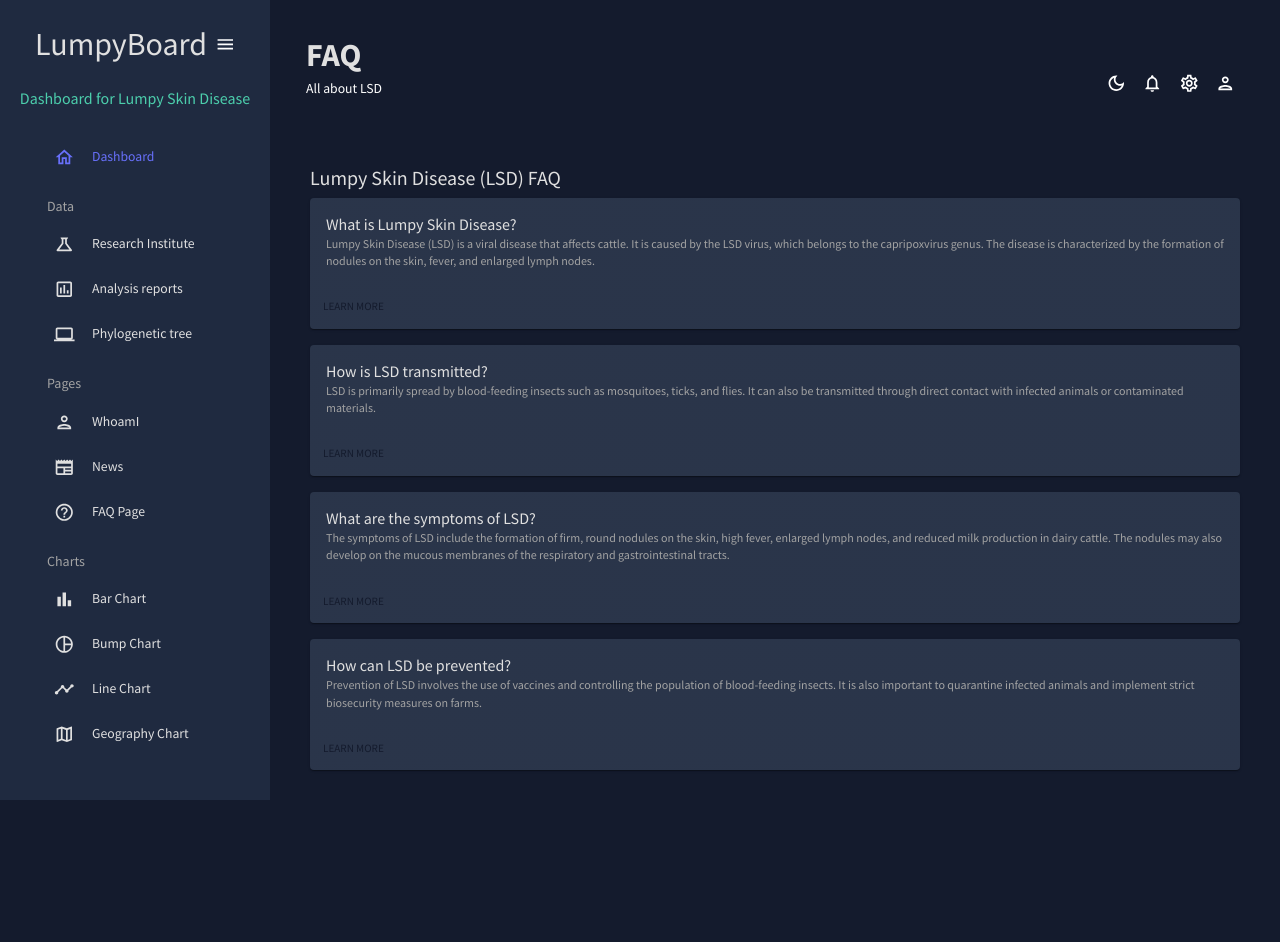
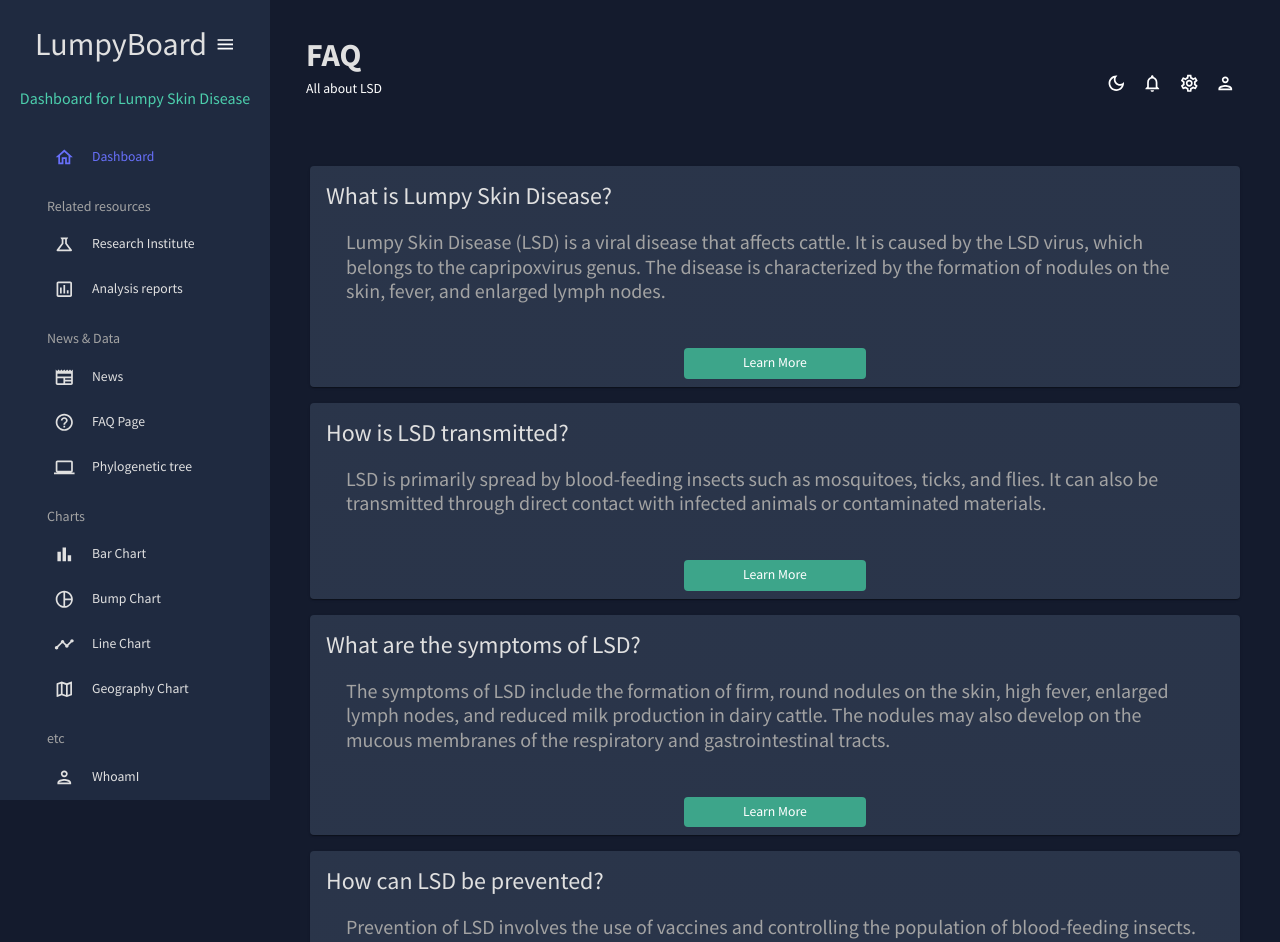
Before and after one commit to vet-Q/lumpydashboard, a React (Create React App) app: page /faq in a window 1280 px wide. Shown: the top 942 px of the page. Before the commit the page ends 800 px from the top, so only its background shows below. Built offline with nearby package versions, Linux system fonts and the light colour scheme.

Commit message:
modify_0807

```diff
--- a/package.json
+++ b/package.json
@@ -17,6 +17,7 @@
     "@testing-library/jest-dom": "^5.17.0",
     "@testing-library/react": "^13.4.0",
     "@testing-library/user-event": "^13.5.0",
+    "axios": "^1.7.3",
     "formik": "^2.4.6",
     "html2canvas": "^1.4.1",
     "jspdf": "^2.5.1",
--- a/src/App.js
+++ b/src/App.js
@@ -17,6 +17,7 @@ import RssDataGrid from "./scenes/rss";
 import Research from "./scenes/research";
 import NewsTable from "./scenes/news";
 import FAQ from "./scenes/faq";
+
 
 function App() {
   const [ theme, colorMode ] = useMode();
--- a/src/components/Faq.jsx
+++ b/src/components/Faq.jsx
@@ -1,5 +1,5 @@
 import React from 'react';
-import { Box, Typography, Card, CardContent, CardActions, Button } from '@mui/material';
+import { Box, Typography, Card, CardContent, CardActions } from '@mui/material';
 import { useTheme } from '@mui/material/styles';
 import { tokens } from '../theme';
 
@@ -9,71 +9,100 @@ const FaqPage = () => {
 
     return (
         <Box m="20px">
-            <Typography variant="h4" color={colors.grey[100]} gutterBottom>
-                Lumpy Skin Disease (LSD) FAQ
-            </Typography>
 
             <Card sx={{ backgroundColor: colors.primary[400], mb: 2 }}>
                 <CardContent>
-                    <Typography variant="h5" color={colors.grey[100]}>
+                    <Typography variant="h3" color={colors.grey[100]}>
                         What is Lumpy Skin Disease?
                     </Typography>
-                    <Typography variant="body2" color={colors.grey[300]}>
+                    <Typography variant="h4" color={colors.grey[300]} m="20px">
                         Lumpy Skin Disease (LSD) is a viral disease that affects cattle. It is caused by the LSD virus, which belongs to the capripoxvirus genus. The disease is characterized by the formation of nodules on the skin, fever, and enlarged lymph nodes.
                     </Typography>
                 </CardContent>
                 <CardActions>
-                    <Button size="small" color="primary">
+                    <Box
+                        width="20%" // 너비 조정
+                        m="0 auto"
+                        p="5px"
+                        display="flex"
+                        justifyContent="center"
+                        backgroundColor={colors.greenAccent[600]}
+                        borderRadius="4px"
+                    >
                         Learn More
-                    </Button>
+                    </Box>
                 </CardActions>
             </Card>
 
             <Card sx={{ backgroundColor: colors.primary[400], mb: 2 }}>
                 <CardContent>
-                    <Typography variant="h5" color={colors.grey[100]}>
+                    <Typography variant="h3" color={colors.grey[100]}>
                         How is LSD transmitted?
                     </Typography>
-                    <Typography variant="body2" color={colors.grey[300]}>
+                    <Typography variant="h4" color={colors.grey[300]} m="20px">
                         LSD is primarily spread by blood-feeding insects such as mosquitoes, ticks, and flies. It can also be transmitted through direct contact with infected animals or contaminated materials.
                     </Typography>
                 </CardContent>
                 <CardActions>
-                    <Button size="small" color="primary">
+                    <Box
+                        width="20%" // 너비 조정
+                        m="0 auto"
+                        p="5px"
+                        display="flex"
+                        justifyContent="center"
+                        backgroundColor={colors.greenAccent[600]}
+                        borderRadius="4px"
+                    >
                         Learn More
-                    </Button>
+                    </Box>
                 </CardActions>
             </Card>
 
             <Card sx={{ backgroundColor: colors.primary[400], mb: 2 }}>
                 <CardContent>
-                    <Typography variant="h5" color={colors.grey[100]}>
+                    <Typography variant="h3" color={colors.grey[100]}>
                         What are the symptoms of LSD?
                     </Typography>
-                    <Typography variant="body2" color={colors.grey[300]}>
+                    <Typography variant="h4" color={colors.grey[300]} m="20px">
                         The symptoms of LSD include the formation of firm, round nodules on the skin, high fever, enlarged lymph nodes, and reduced milk production in dairy cattle. The nodules may also develop on the mucous membranes of the respiratory and gastrointestinal tracts.
                     </Typography>
                 </CardContent>
                 <CardActions>
-                    <Button size="small" color="primary">
+                    <Box
+                        width="20%" // 너비 조정
+                        m="0 auto"
+                        p="5px"
+                        display="flex"
+                        justifyContent="center"
+                        backgroundColor={colors.greenAccent[600]}
+                        borderRadius="4px"
+                    >
                         Learn More
-                    </Button>
+                    </Box>
                 </CardActions>
             </Card>
 
             <Card sx={{ backgroundColor: colors.primary[400], mb: 2 }}>
                 <CardContent>
-                    <Typography variant="h5" color={colors.grey[100]}>
+                    <Typography variant="h3" color={colors.grey[100]}>
                         How can LSD be prevented?
                     </Typography>
-                    <Typography variant="body2" color={colors.grey[300]}>
+                    <Typography variant="h4" color={colors.grey[300]} m="20px">
                         Prevention of LSD involves the use of vaccines and controlling the population of blood-feeding insects. It is also important to quarantine infected animals and implement strict biosecurity measures on farms.
                     </Typography>
                 </CardContent>
                 <CardActions>
-                    <Button size="small" color="primary">
+                    <Box
+                        width="20%" // 너비 조정
+                        m="0 auto"
+                        p="5px"
+                        display="flex"
+                        justifyContent="center"
+                        backgroundColor={colors.greenAccent[600]}
+                        borderRadius="4px"
+                    >
                         Learn More
-                    </Button>
+                    </Box>
                 </CardActions>
             </Card>
         </Box>
--- a/src/components/Linechart.jsx
+++ b/src/components/Linechart.jsx
@@ -1,18 +1,47 @@
 import { useTheme } from "@mui/material";
 import { ResponsiveLine } from "@nivo/line";
 import { tokens } from "../theme";
-import { mockLineData as data } from "../data/mockData";
+import { preparedData as data } from "../data/preparedData";
 
+// Custom Tooltip Component
+const CustomTooltip = ({ point }) => {
+    const theme = useTheme();
+    const isDarkMode = theme.palette.mode === 'dark';
 
-const Linechart = ({isDashBoard= false}) => {
+    return (
+        <div style={{
+            color: isDarkMode ? '#fff' : '#000',
+            background: isDarkMode ? '#333' : '#fff',
+            padding: '12px 16px',
+            border: '1px solid #ccc',
+            borderRadius: '4px'
+        }}>
+            <div style={{ display: 'flex', justifyContent: 'space-between' }}>
+                <div style={{ marginRight: '10px' }}>
+                    <strong>Year:</strong> {point.data.xFormatted || point.data.x}
+                </div>
+                <div>
+                    <strong>Count:</strong> {point.data.yFormatted || point.data.y}
+                </div>
+            </div>
+            <div style={{ display: 'flex', justifyContent: 'space-between' }}>
+                <div style={{ marginRight: '10px' }}>
+                    <strong>Country:</strong> {point.serieId}
+                </div>
+            </div>
+        </div>
+    );
+};
 
+const Linechart = ({ isDashBoard = false }) => {
     const theme = useTheme();
     const colors = tokens(theme.palette.mode);
+    const isDarkMode = theme.palette.mode === 'dark';
 
     return (
         <ResponsiveLine
-            data={data}
-            theme = {{
+            data={data.lineChartData}
+            theme={{
                 axis: {
                     domain: {
                         line: {
@@ -34,53 +63,57 @@ const Linechart = ({isDashBoard= false}) => {
                         }
                     }
                 },
-                legends:{
+                legends: {
                     text: {
-                        fill:colors.grey[100],
+                        fill: colors.grey[100],
                     }
                 },
+                tooltip: {
+                    container: {
+                        background: isDarkMode ? '#333' : '#fff',
+                        color: isDarkMode ? '#fff' : '#000',
+                    }
                 }
-            }
+            }}
             margin={{ top: 50, right: 110, bottom: 50, left: 60 }}
             xScale={{ type: 'point' }}
             yScale={{
                 type: 'linear',
                 min: 'auto',
                 max: 'auto',
-                stacked: true,
+                stacked: false,
                 reverse: false
             }}
-            yFormat=" >-.2f"
-            curve="catmullRom"
             axisTop={null}
             axisRight={null}
             axisBottom={{
+                orient: 'bottom',
                 tickSize: 5,
                 tickPadding: 5,
                 tickRotation: 0,
-                legend: isDashBoard ? undefined : 'transportation',
+                legend: 'Year',
                 legendOffset: 36,
-                legendPosition: 'middle',
-                truncateTickAt: 0
+                legendPosition: 'middle'
             }}
             axisLeft={{
+                orient: 'left',
                 tickSize: 5,
                 tickPadding: 5,
-                tickValues:5,
                 tickRotation: 0,
-                legend: isDashBoard? undefined: 'count',
+                legend: 'Count',
                 legendOffset: -40,
-                legendPosition: 'middle',
-                truncateTickAt: 0
+                legendPosition: 'middle'
             }}
+            lineWidth={2}
+            enableArea={false}
             pointSize={10}
             pointColor={{ theme: 'background' }}
             pointBorderWidth={2}
             pointBorderColor={{ from: 'serieColor' }}
-            pointLabel="data.yFormatted"
             pointLabelYOffset={-12}
-            enableTouchCrosshair={true}
             useMesh={true}
+            enableSlices="x"
+            tooltip={CustomTooltip}
             legends={[
                 {
                     anchor: 'bottom-right',
@@ -108,7 +141,7 @@ const Linechart = ({isDashBoard= false}) => {
                 }
             ]}
         />
-    )
+    );
 }
 
-export default Linechart
+export default Linechart;
--- a/src/scenes/bar/index.jsx
+++ b/src/scenes/bar/index.jsx
@@ -1,5 +1,5 @@
 import { Box } from "@mui/material";
-import BarChart from "../../components/Barchart";
+import Barchart from "../../components/Barchart";
 import Topbar from "../global/Topbar"
 
 const Bar = () =>{
@@ -7,7 +7,7 @@ const Bar = () =>{
         <Box m="20px">
             <Topbar title="Bar chart" subtitle="simple box"/>
             <Box height="75vh">
-                <BarChart/>
+                <Barchart/>
             </Box>
         </Box>
     )
--- a/src/scenes/global/Sidebar.jsx
+++ b/src/scenes/global/Sidebar.jsx
@@ -113,7 +113,7 @@ const Sidebar = () => {
                             color={colors.grey[300]}
                             sx={{ m: "15px 0 5px 20px" }}
                         >
-                            Data
+                            Related resources
                         </Typography>
                         <Item
                             title="Research Institute"
@@ -129,28 +129,15 @@ const Sidebar = () => {
                             selected={selected}
                             setSelected={setSelected}
                         />
-                        <Item
-                            title="Phylogenetic tree"
-                            to="/invoices"
-                            icon={<ComputerOutlinedIcon />}
-                            selected={selected}
-                            setSelected={setSelected}
-                        />
 
                         <Typography
                             variant="h6"
                             color={colors.grey[300]}
                             sx={{ m: "15px 0 5px 20px" }}
                         >
-                            Pages
+                            News & Data
                         </Typography>
-                        <Item
-                            title="WhoamI"
-                            to="/profile"
-                            icon={<PersonOutlinedIcon />}
-                            selected={selected}
-                            setSelected={setSelected}
-                        />
+
                         <Item
                             title="News"
                             to="/news"
@@ -162,6 +149,13 @@ const Sidebar = () => {
                             title="FAQ Page"
                             to="/faq"
                             icon={<HelpOutlineOutlinedIcon />}
+                            selected={selected}
+                            setSelected={setSelected}
+                        />
+                        <Item
+                            title="Phylogenetic tree"
+                            to="/invoices"
+                            icon={<ComputerOutlinedIcon />}
                             selected={selected}
                             setSelected={setSelected}
                         />
@@ -201,6 +195,20 @@ const Sidebar = () => {
                             selected={selected}
                             setSelected={setSelected}
                         />
+                        <Typography
+                            variant="h6"
+                            color={colors.grey[300]}
+                            sx={{ m: "15px 0 5px 20px" }}
+                        >
+                            etc
+                        </Typography>
+                        <Item
+                            title="WhoamI"
+                            to="/profile"
+                            icon={<PersonOutlinedIcon />}
+                            selected={selected}
+                            setSelected={setSelected}
+                        />
                     </Box>
                 </Menu>
             </ProSidebar>
```
Also changed, not shown: src/components/Barchart.jsx (+5 -5 lines), src/components/Bumpchart.jsx (+8 -18 lines), src/components/Geographychart.jsx (+6 -6 lines), src/scenes/dashboard/index.jsx (+43 -57 lines), src/scenes/data/index.jsx (+15 -0 lines), 1 other file (tests, documents, lock files or other folders).
